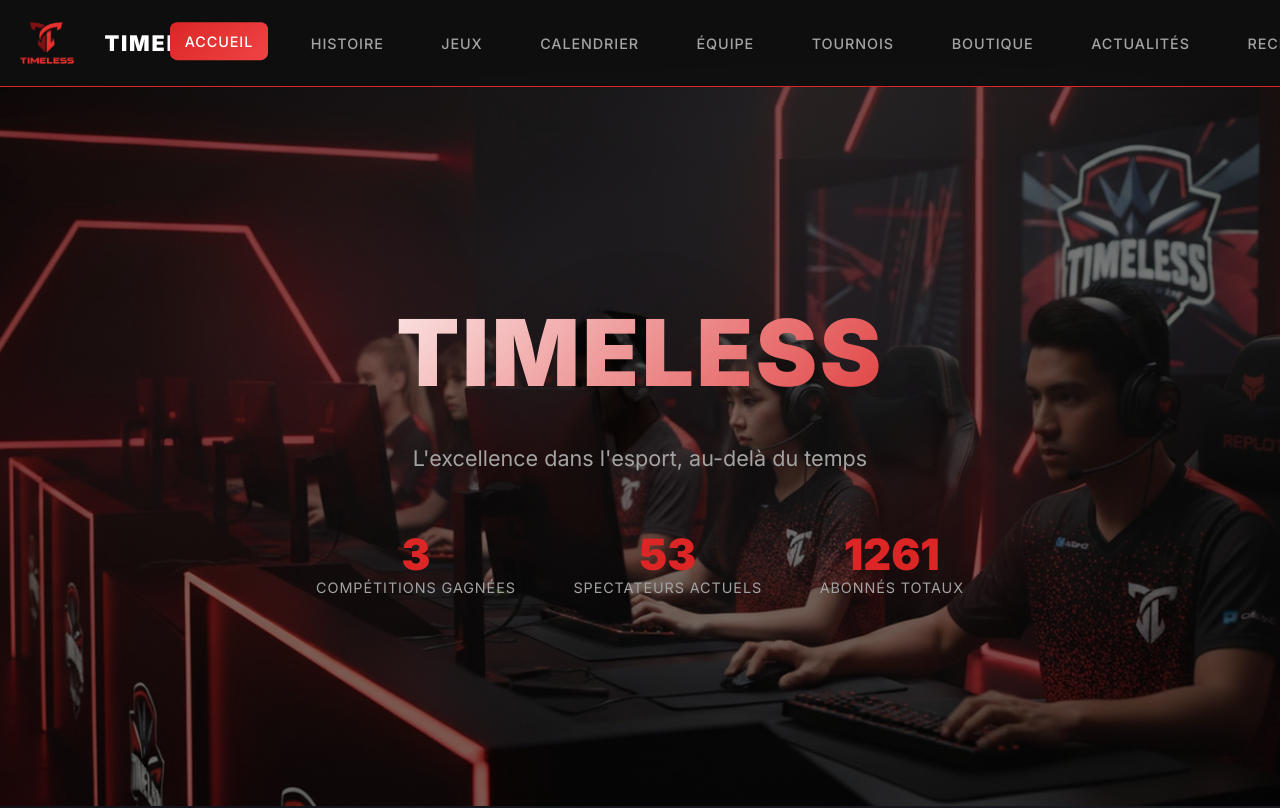
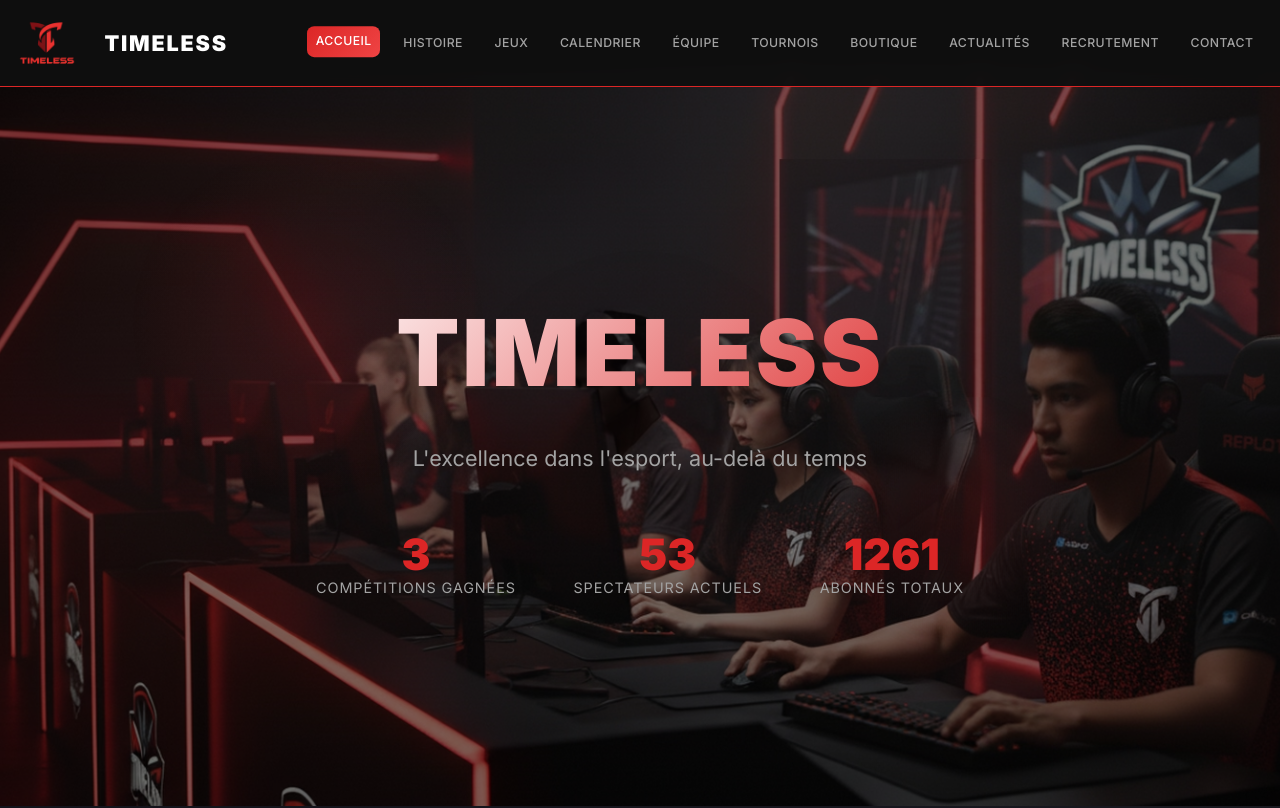
Before and after one commit to fox3000foxy/timeless-esports, a React (Vite) app: page / in a window 1280 px wide. Shown: the top 808 px of the page. Built offline with nearby package versions, Linux system fonts and the light colour scheme.

Commit message:
fix header overflow: raise hamburger breakpoint to 1100px, tighter nav at 1101-1400px

```diff
--- a/src/styles/Header.css
+++ b/src/styles/Header.css
@@ -38,7 +38,19 @@
   transform: translateY(-9px) rotate(-45deg);
 }
 
-@media (max-width: 768px) {
+@media (max-width: 1400px) {
+  .navigation {
+    gap: 1rem;
+  }
+
+  .nav-item {
+    font-size: 0.85rem;
+    padding: 0.4rem 0.6rem;
+    letter-spacing: 0.5px;
+  }
+}
+
+@media (max-width: 1100px) {
   .header .container {
     justify-content: center;
     padding: 1rem 20px;
```
